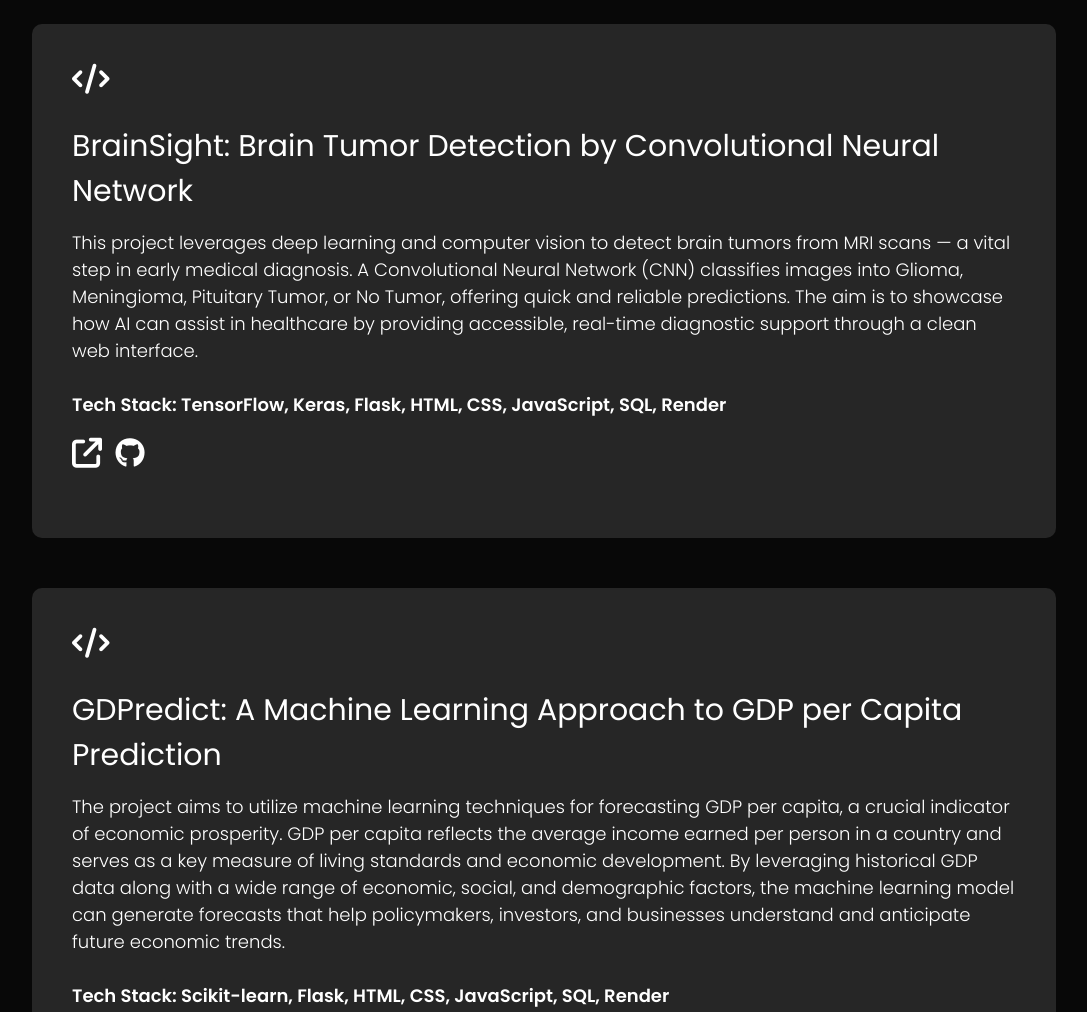
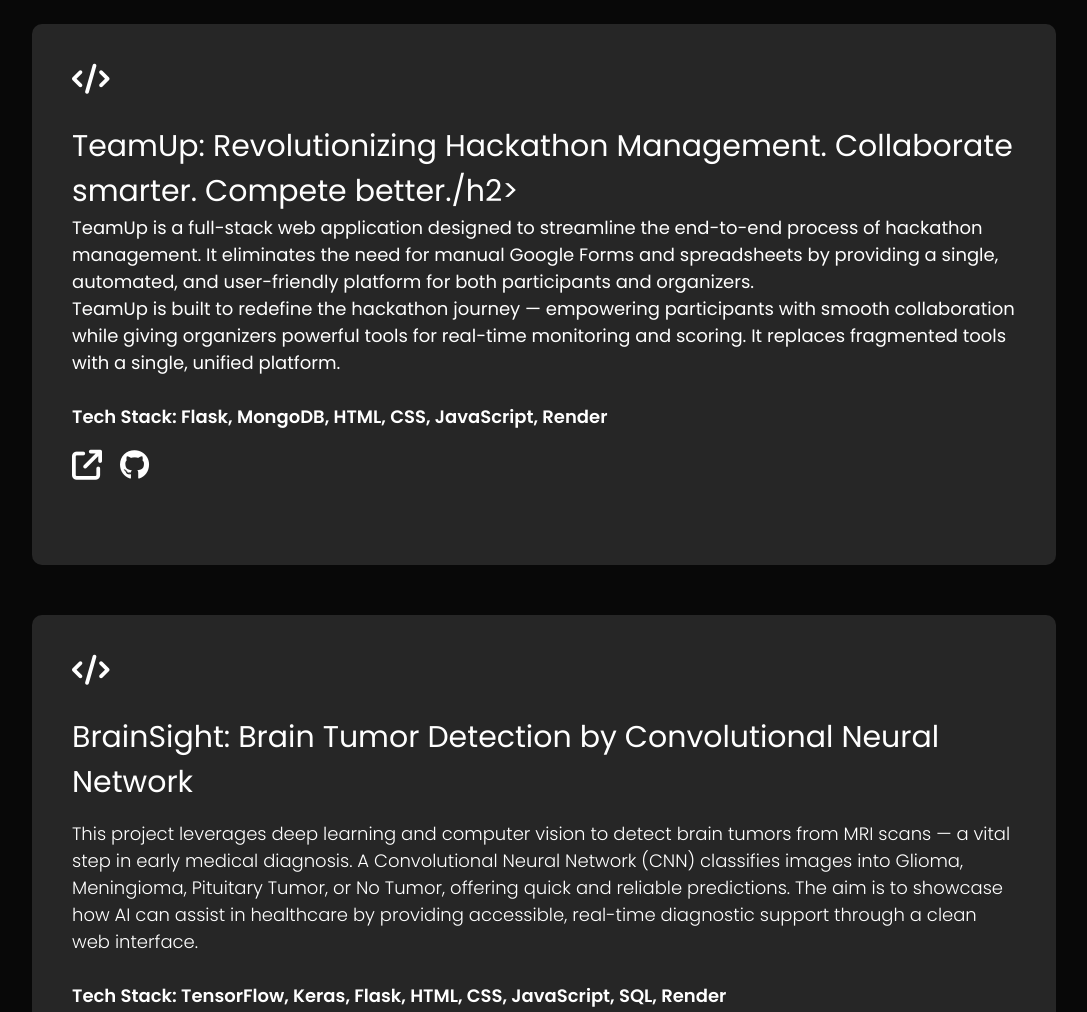
Before and after one commit to ujjwal-hirwani/Personal-Portfolio, a plain HTML site: page index.html in a window 1280 px wide. Shown: the part 2920-3932 px from the top of the page, without its empty margins (96-1183 px from the left). Drawn offline with Linux system fonts and the light colour scheme.

Commit message:
Added Project: TeamUp by ISOI

```diff
--- a/index.html
+++ b/index.html
@@ -156,6 +156,30 @@
                 <div>
                     <i class="fa-solid fa-code"></i>
                     <h2>
+                        TeamUp: Revolutionizing Hackathon Management. Collaborate smarter. Compete better./h2>
+                        <p style="font-size: large">TeamUp is a full-stack web application designed to streamline the
+                            end-to-end process of hackathon management. It eliminates the need for manual Google Forms
+                            and spreadsheets by providing a single, automated, and user-friendly platform for both
+                            participants and organizers.
+                            <br>
+                            TeamUp is built to redefine the hackathon journey — empowering participants with smooth
+                            collaboration while giving organizers powerful tools for real-time monitoring and scoring.
+                            It replaces fragmented tools with a single, unified platform.
+                            <br><br>
+                            <b>Tech Stack: Flask, MongoDB, HTML, CSS, JavaScript, Render</b>
+                        </p>
+                        <a href="https://teamup-code-collaboratively.onrender.com/" target="_blank"><i
+                                class="fa-solid fa-arrow-up-right-from-square"></i></a>
+                        <a href="https://github.com/ujjwal-hirwani/TeamUp-Deployment-My-Project" target="_blank"
+                            style="margin-left: 10px;">
+                            <i class="fa-brands fa-github"></i>
+                        </a>
+                </div>
+            </div>
+            <div class="services-list">
+                <div>
+                    <i class="fa-solid fa-code"></i>
+                    <h2>
                         BrainSight: Brain Tumor Detection by Convolutional Neural Network</h2>
                     <p style="font-size: large">This project leverages deep learning and computer vision to detect brain
                         tumors from MRI scans —
@@ -169,7 +193,8 @@
                     </p>
                     <a href="https://brainsight.onrender.com/" target="_blank"><i
                             class="fa-solid fa-arrow-up-right-from-square"></i></a>
-                    <a href="https://github.com/ujjwal-hirwani/Brain-Tumor-Detection-using-CNN" target="_blank" style="margin-left: 10px;">
+                    <a href="https://github.com/ujjwal-hirwani/Brain-Tumor-Detection-using-CNN" target="_blank"
+                        style="margin-left: 10px;">
                         <i class="fa-brands fa-github"></i>
                     </a>
                 </div>
@@ -192,7 +217,8 @@
                     </p>
                     <a href="https://gdpredict.onrender.com/" target="_blank"><i
                             class="fa-solid fa-arrow-up-right-from-square"></i></a>
-                    <a href="https://github.com/ujjwal-hirwani/GDP-per-capita-prediction" target="_blank" style="margin-left: 10px;">
+                    <a href="https://github.com/ujjwal-hirwani/GDP-per-capita-prediction" target="_blank"
+                        style="margin-left: 10px;">
                         <i class="fa-brands fa-github"></i>
                     </a>
                 </div>
@@ -213,7 +239,8 @@
                     <a href="https://isoivit.github.io/Website/" target="_blank">
                         <i class="fa-solid fa-arrow-up-right-from-square"></i>
                     </a>
-                    <a href="https://github.com/ujjwal-hirwani/ISOI-Official-Website" target="_blank" style="margin-left: 10px;">
+                    <a href="https://github.com/ujjwal-hirwani/ISOI-Official-Website" target="_blank"
+                        style="margin-left: 10px;">
                         <i class="fa-brands fa-github"></i>
                     </a>
 
```
